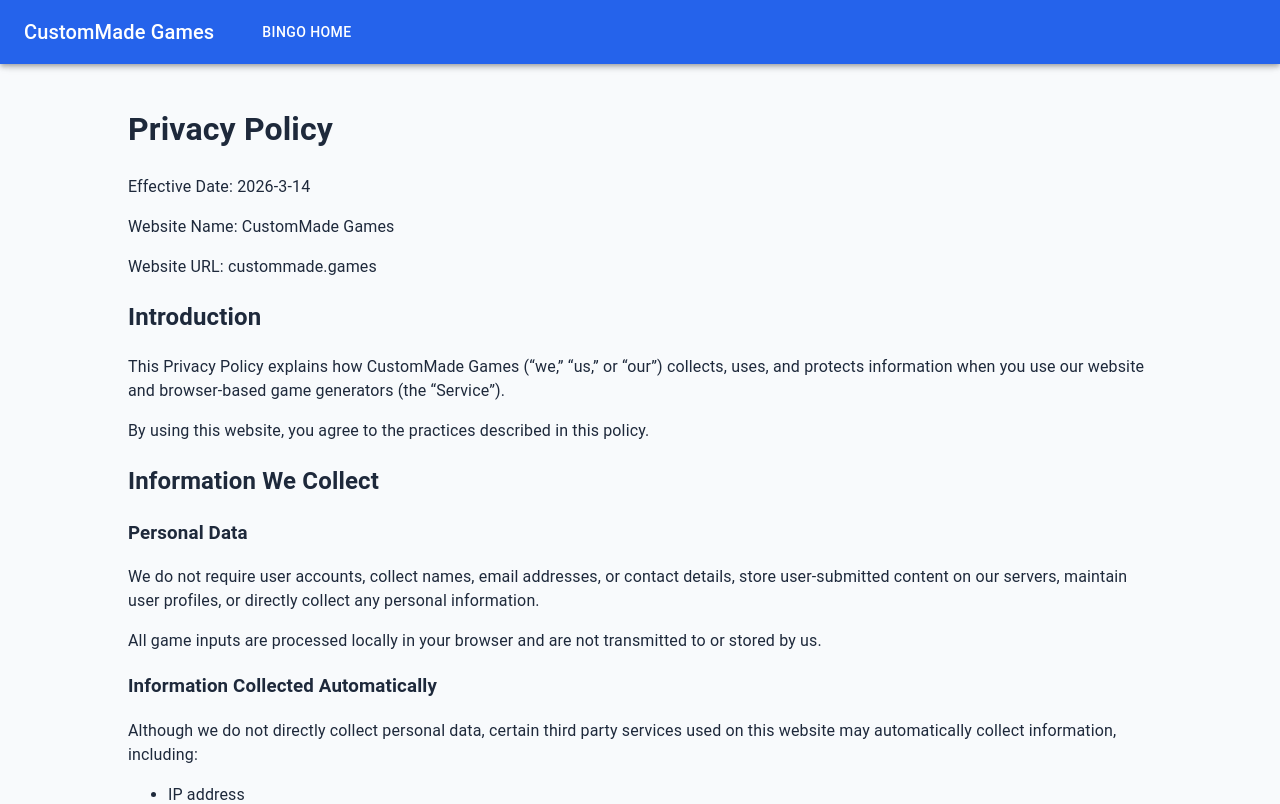
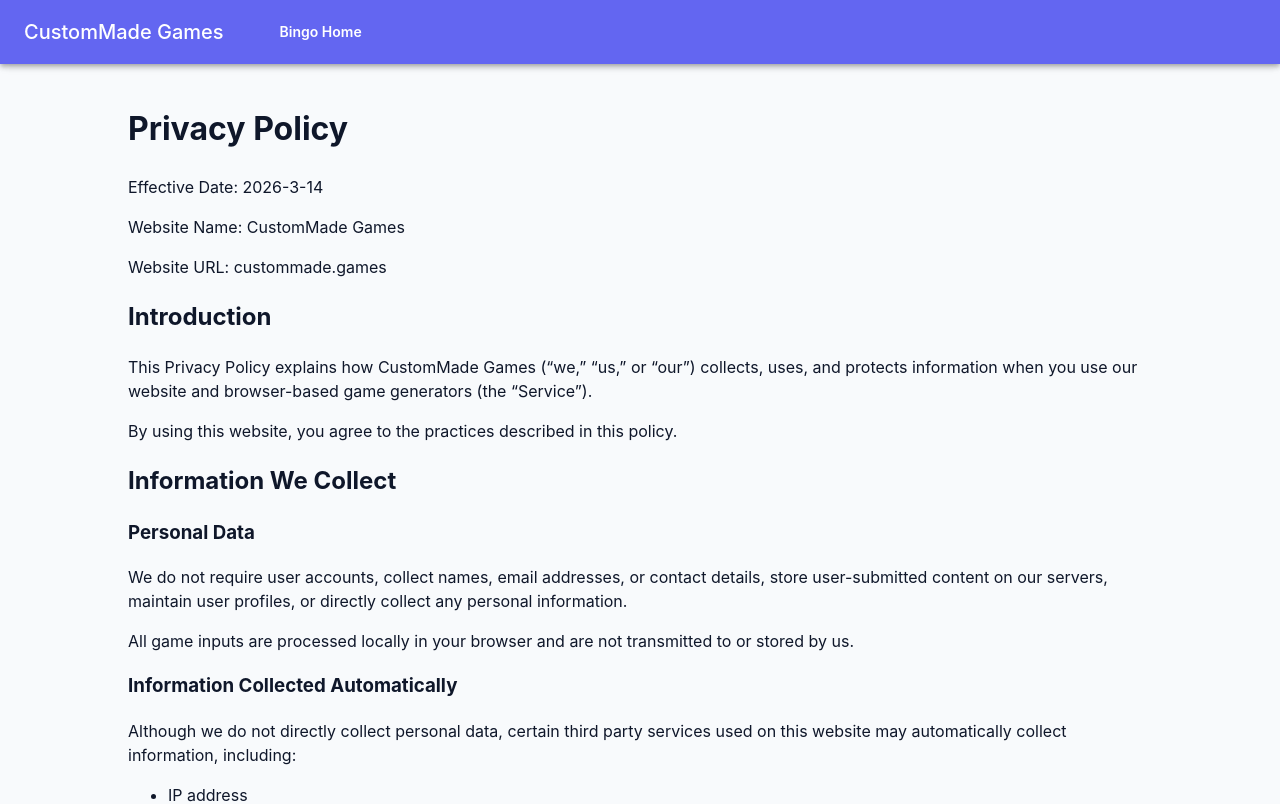
Before and after one commit to hagensv-web/games, a Next.js app: page /company/privacy in a window 1280 px wide. Shown: the top 804 px of the page. Built offline with nearby package versions, Linux system fonts and the light colour scheme; what @mui/material-nextjs would draw is missing.

Commit message:
new theme provider

```diff
--- a/src/components/AppThemeProvider.tsx
+++ b/src/components/AppThemeProvider.tsx
@@ -9,7 +9,99 @@ import React from "react";
 function AppThemeProvider({ children }: { children: React.ReactNode }) {
   const prefersDarkMode = useMediaQuery("(prefers-color-scheme: dark)");
 
-  const theme = React.useMemo(() =>
+
+  const getTheme = (mode: "light" | "dark") =>
+  createTheme({
+    palette: {
+      mode,
+
+      primary: {
+        main: mode === "light" ? "#6366F1" : "#818CF8",
+      },
+
+      secondary: {
+        main: mode === "light" ? "#22C55E" : "#34D399",
+      },
+
+      error: {
+        main: mode === "light" ? "#EF4444" : "#F87171",
+      },
+
+      warning: {
+        main: mode === "light" ? "#F59E0B" : "#FBBF24",
+      },
+
+      success: {
+        main: mode === "light" ? "#10B981" : "#34D399",
+      },
+
+      background: {
+        default: mode === "light" ? "#F8FAFC" : "#0F172A",
+        paper: mode === "light" ? "#FFFFFF" : "#1E293B",
+      },
+
+      text: {
+        primary: mode === "light" ? "#0F172A" : "#F8FAFC",
+        secondary: mode === "light" ? "#475569" : "#CBD5F5",
+      },
+
+      divider: mode === "light" ? "#E2E8F0" : "#334155",
+    },
+
+    shape: {
+      borderRadius: 10,
+    },
+
+    typography: {
+      fontFamily: `"Inter", "Roboto", "Helvetica", "Arial", sans-serif`,
+      h1: { fontWeight: 700 },
+      h2: { fontWeight: 700 },
+      h3: { fontWeight: 600 },
+      button: { textTransform: "none", fontWeight: 600 },
+    },
+
+    components: {
+      MuiButton: {
+        styleOverrides: {
+          root: {
+            borderRadius: 10,
+            paddingLeft: 16,
+            paddingRight: 16,
+          },
+        },
+      },
+
+      // MuiPaper: {
+      //   styleOverrides: {
+      //     root: {
+      //       borderRadius: 12,
+      //     },
+      //   },
+      // },
+
+      MuiCard: {
+        styleOverrides: {
+          root: {
+            borderRadius: 12,
+          },
+        },
+      },
+
+      MuiTextField: {
+        styleOverrides: {
+          root: {
+            borderRadius: 8,
+          },
+        },
+      },
+    },
+  });
+
+  const theme = React.useMemo( () =>
+    getTheme(prefersDarkMode ? "dark" : "light")
+  , [prefersDarkMode])
+
+  const theme2 = React.useMemo(() =>
     createTheme({
       palette: {
         background: {
```
